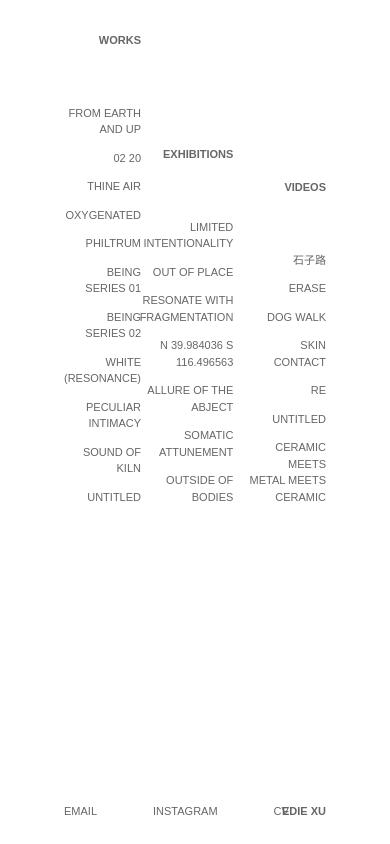
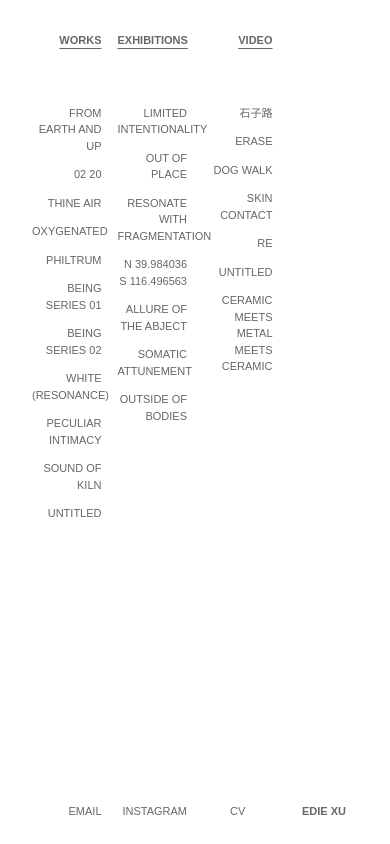
Before and after one commit to dan-jpeg/edie-xu-v2, a React (Vite) app: page / in a window 390 px wide. Built offline with nearby package versions, Linux system fonts and the light colour scheme; a web font is replaced by a local one.

Commit message:
mobile home page tweaks

```diff
--- a/src/MobileApp.jsx
+++ b/src/MobileApp.jsx
@@ -82,18 +82,21 @@ const MobileAppContent = ({ scrollYProgress, lenisScrollProgress }) => {
       {/*  />*/}
       {/*</div>*/}
 
-      <div
-        onClick={goToHome}
-        className=" fixed bottom-[1.4rem] transform  z-30 right-16"
-      >
-        <span className=" cursor-pointer text-[11px] font-alte-haas  z-30  font-bold ">
-          EDIE XU
-        </span>
+      {/*<div*/}
+      {/*  onClick={goToHome}*/}
+      {/*  className=" fixed bottom-[1.4rem] transform  z-30 right-16"*/}
+      {/*>*/}
+      {/*  <span className=" cursor-pointer text-[11px] font-alte-haas  z-30  font-bold ">*/}
+      {/*    EDIE XU*/}
+      {/*  </span>*/}
+      {/*</div>*/}
+      {/* Footer navigation */}
+      <div className="w-full bg-white fixed bottom-[1.3rem] py-1  px-8 text-[11px] font-alte-haas flex z-20">
+        <div className="grid grid-cols-4 w-full gap-4  place-items-center text-right ">
+          <div className="col-span-1 w-full ">
+            <a href="mailto:ediexxu@gmail.com">EMAIL</a>
           </div>
-      {/* Footer navigation */}
-      <div className="w-full bg-white fixed bottom-[1.3rem]  py-1 text-[11px] pl-16 font-alte-haas flex z-20 placee-items-start justify-start">
-        <div className="flex space-x-14 flex-row">
-          <a href="mailto:ediexxu@gmail.com">EMAIL</a>
+          <div className="col-span-1   w-full text-right  ">
             <a
               href="http://instagram.com/e__xu"
               target="_blank"
@@ -101,9 +104,18 @@ const MobileAppContent = ({ scrollYProgress, lenisScrollProgress }) => {
             >
               INSTAGRAM
             </a>
+          </div>
+          <div className="col-span-1 text-center w-full ">
             <a href="#" target="_blank" rel="noopener noreferrer">
               CV
             </a>
+          </div>
+          <div
+            onClick={goToHome}
+            className="col-span-1  pr-3   font-bold w-full cursor-pointer "
+          >
+            <span>EDIE XU</span>
+          </div>
         </div>
       </div>
 
--- a/src/MobileHome.jsx
+++ b/src/MobileHome.jsx
@@ -26,11 +26,13 @@ const MobileHome = () => {
       {/* Page header */}
 
       {/* 3-column grid layout */}
-      <div className="grid grid-cols-3 place-items-end h-full  border-black gap-4 px-8">
+      <div className="grid grid-cols-4  splace-items-start justify-center h-full   gap-4 ">
         {/* Works column */}
-        <div className="content-column w-full   place-items-end">
-          <div className="flex flex-col text-right place-self-start space-y-2">
-            <h2 className=" text-[11px] font-bold mb-12">WORKS</h2>
+        <div className="content-column w-full  border-black   ">
+          <div className="flex flex-col text-right  space-y-2">
+            <h2 className=" text-[11px] font-bold underline underline-offset-4 mb-12">
+              WORKS
+            </h2>
             {sortedContent
               .filter((item) => item.type === "project")
               .map((item, index) => (
@@ -40,9 +42,11 @@ const MobileHome = () => {
         </div>
 
         {/* Exhibitions column */}
-        <div className="content-column place-items-end">
+        <div className="content-column ">
           <div className="flex flex-col text-right space-y-2">
-            <h2 className=" text-[11px] font-bold mb-12">EXHIBITIONS</h2>
+            <h2 className=" text-[11px] font-bold underline underline-offset-4 mb-12">
+              EXHIBITIONS
+            </h2>
             {sortedContent
               .filter((item) => item.type === "exhibition")
               .map((item, index) => (
@@ -52,15 +56,20 @@ const MobileHome = () => {
         </div>
 
         {/* Videos column */}
-        <div className="content-column place-items-end">
+        <div className="content-column  ">
           <div className="flex flex-col text-right space-y-2">
-            <h2 className=" text-[11px] font-bold mb-12">VIDEOS</h2>
+            <h2 className=" text-[11px] font-bold underline underline-offset-4 mb-12">
+              VIDEO
+            </h2>
             {sortedContent
               .filter((item) => item.type === "video")
               .map((item, index) => (
                 <MobileGridItem key={`video-${index}`} item={item} />
               ))}
           </div>
+        </div>
+        <div className="col-span-1 opacity-0 text-[11px] text-right border-2  border-black font-bold w-full cursor-pointer">
+          <span>EDIE XU</span>
         </div>
         {/*<div className="col-span-3 bg-black h-[2px] w-full mt-1"></div>*/}
       </div>
```
Lines whose indentation alone changed are shown as unchanged.
